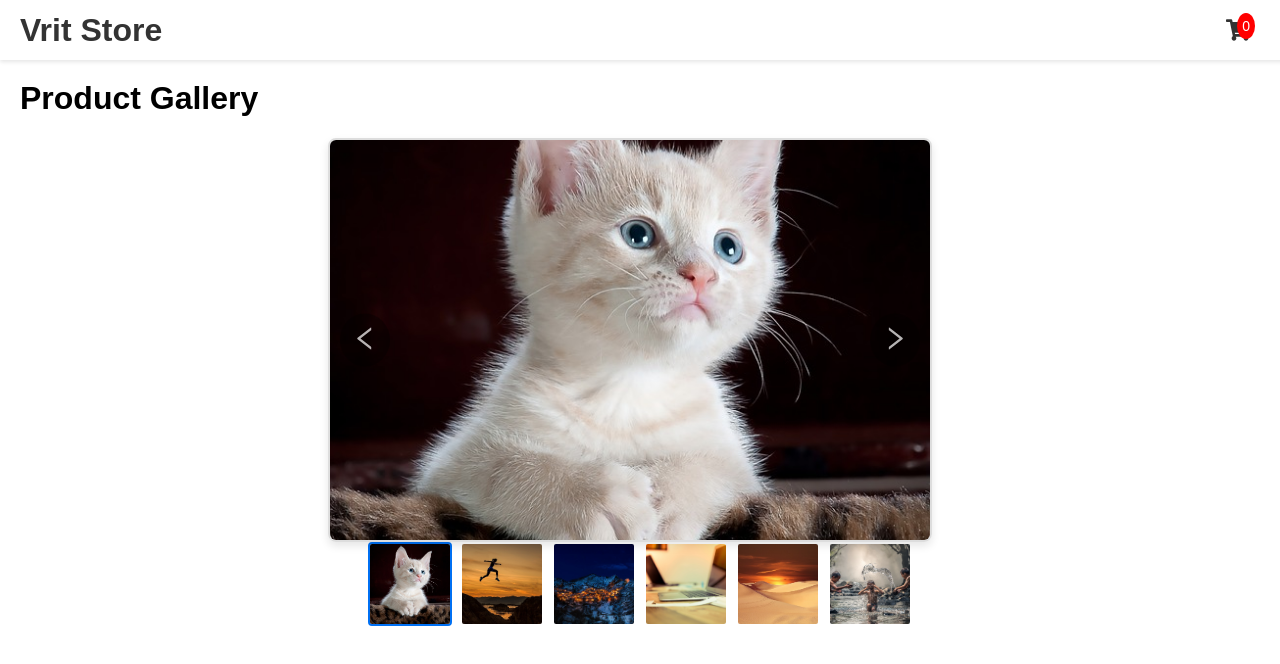
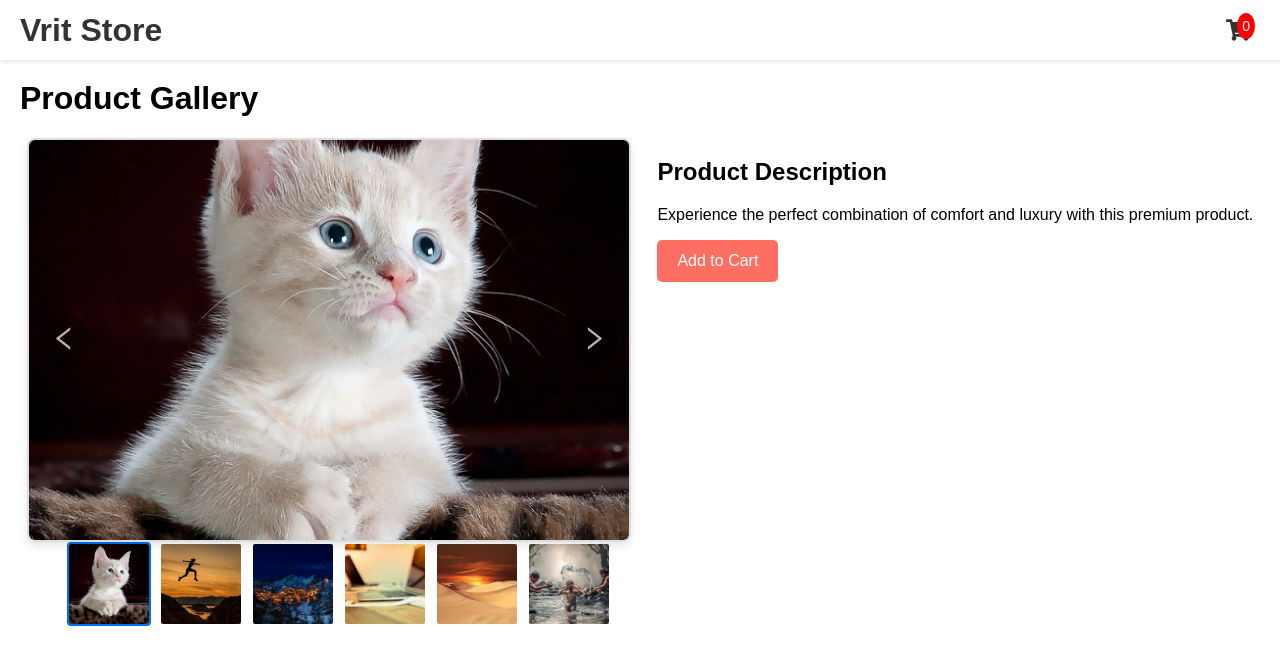
Before and after one commit to sagarkhadkaa/ecommerce, a Next.js app: page / in a window 1280 px wide. Shown: the top 664 px of the page. Built offline with nearby package versions, Linux system fonts and the light colour scheme.

Commit message:
Add the product description

```diff
--- /dev/null
+++ b/app/components/ProductDescription.module.scss
@@ -0,0 +1,14 @@
+.addToCartBtn {
+  padding: 12px 20px;
+  background-color: #ff6f61;
+  color: white;
+  border: none;
+  border-radius: 5px;
+  font-size: 1rem;
+  cursor: pointer;
+  transition: background-color 0.3s ease;
+}
+
+.addToCartBtn:hover {
+  background-color: #ff3b2a;
+}
--- /dev/null
+++ b/app/components/ProductDescription.tsx
@@ -0,0 +1,36 @@
+'use client';
+
+import React from 'react';
+import styles from './ProductDescription.module.scss';
+
+const descriptions = [
+  'This is a high-quality product that ensures durability and style, designed for modern living.',
+  'Made from the finest materials, this product combines functionality with elegant design.',
+  'Upgrade your space with this versatile product that blends seamlessly with any décor.',
+  'Experience the perfect combination of comfort and luxury with this premium product.',
+  'A must-have for anyone looking for innovation and quality in their everyday life.',
+  'This unique product provides the perfect balance of performance and aesthetics.',
+];
+
+const getRandomDescription = () => {
+  const randomIndex = Math.floor(Math.random() * descriptions.length);
+  return descriptions[randomIndex];
+};
+
+const ProductDescription: React.FC = () => {
+  const handleAddToCart = () => {
+    alert('Product added to cart!');
+  };
+
+  return (
+    <div className={styles.productDescription}>
+      <h2>Product Description</h2>
+      <p>{getRandomDescription()}</p>
+      <button className={styles.addToCartBtn} onClick={handleAddToCart}>
+        Add to Cart
+      </button>
+    </div>
+  );
+};
+
+export default ProductDescription;
--- a/app/page.tsx
+++ b/app/page.tsx
@@ -2,6 +2,7 @@
 
 import ImageGallery from './components/ImageGallery';
 import Navbar from './components/Navbar';
+import ProductDescription from './components/ProductDescription';
 
 const images = [
   '/images/image4.jpg',
@@ -18,7 +19,10 @@ export default function HomePage() {
       <Navbar />
       <div className='content'>
         <h1>Product Gallery</h1>
-        <ImageGallery images={images} />
+        <div style={{ display: 'flex', justifyContent: 'space-evenly' }}>
+          <ImageGallery images={images} />
+          <ProductDescription />
+        </div>
       </div>
     </div>
   );
```
